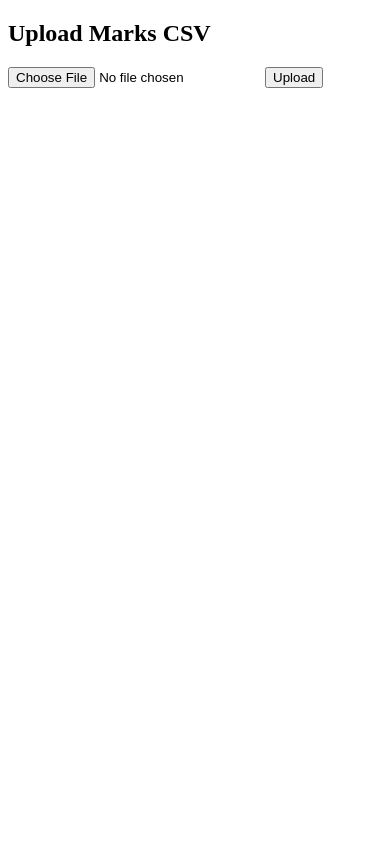
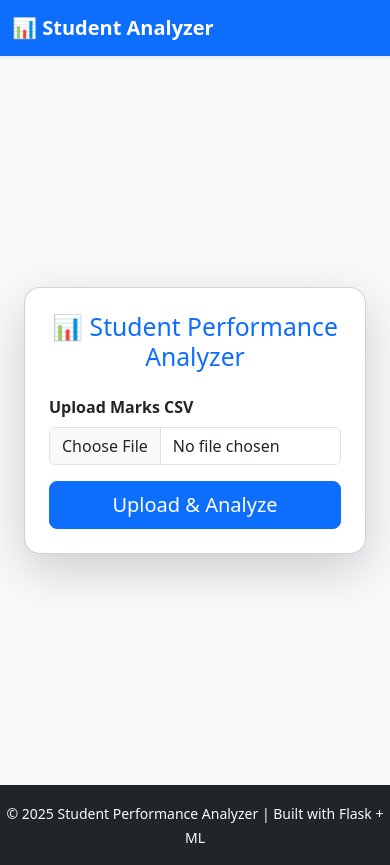
Before and after one commit to souvik-xavi/student-performance-analyzer, a Flask app: page / in a window 390 px wide. Before the commit the page ends 88 px from the top, so only its background shows below. Run offline with Flask 3, Linux system fonts and the light colour scheme; parts of the project's set-up code (start-up, migrations or seed data) failed here and were passed over.

Commit message:
fixed ui

```diff
--- /dev/null
+++ b/templates/base.html
@@ -0,0 +1,31 @@
+<!DOCTYPE html>
+<html lang="en">
+<head>
+    <meta charset="UTF-8">
+    <meta name="viewport" content="width=device-width, initial-scale=1.0">
+    <title>Student Performance Analyzer</title>
+    <link href="https://cdn.jsdelivr.net/npm/bootstrap@5.3.0/dist/css/bootstrap.min.css" rel="stylesheet">
+</head>
+<body class="bg-light">
+
+    <!-- Common Header -->
+    <nav class="navbar navbar-expand-lg navbar-dark bg-primary shadow-sm sticky-top">
+        <div class="container">
+            <a class="navbar-brand fw-bold" href="{{ url_for('home') }}">
+                📊 Student Analyzer
+            </a>
+        </div>
+    </nav>
+
+    <!-- Page Content -->
+    <div class="container my-5">
+        {% block content %}{% endblock %}
+    </div>
+
+    <!-- Footer -->
+    <footer class="bg-dark text-light text-center py-3 mt-5">
+        <small>&copy; 2025 Student Performance Analyzer | Built with Flask + ML</small>
+    </footer>
+
+</body>
+</html>
--- a/templates/index.html
+++ b/templates/index.html
@@ -1,13 +1,21 @@
-<!DOCTYPE html>
-<html>
-<head>
-    <title>Student Performance Analyzer</title>
-</head>
-<body>
-    <h2>Upload Marks CSV</h2>
-    <form action="{{ url_for('upload') }}" method="post" enctype="multipart/form-data">
-        <input type="file" name="file" required>
-        <button type="submit">Upload</button>
-    </form>
-</body>
-</html>
+{% extends "base.html" %}
+{% block content %}
+
+    <div class="container d-flex justify-content-center align-items-center" style="height: 75vh;">
+        <div class="card shadow-lg p-4 rounded-4" style="max-width: 500px; width: 100%;">
+            <h2 class="text-center text-primary mb-4">📊 Student Performance Analyzer</h2>
+
+            <form action="{{ url_for('upload') }}" method="post" enctype="multipart/form-data">
+                <div class="mb-3">
+                    <label for="file" class="form-label fw-bold">Upload Marks CSV</label>
+                    <input type="file" class="form-control" id="file" name="file" required>
+                </div>
+
+                <div class="d-grid">
+                    <button type="submit" class="btn btn-primary btn-lg">Upload & Analyze</button>
+                </div>
+            </form>
+        </div>
+    </div>
+    {% endblock %}
+    <!-- Bootstrap JS -->
```
Also changed, not shown: templates/result.html (+42 -20 lines).
